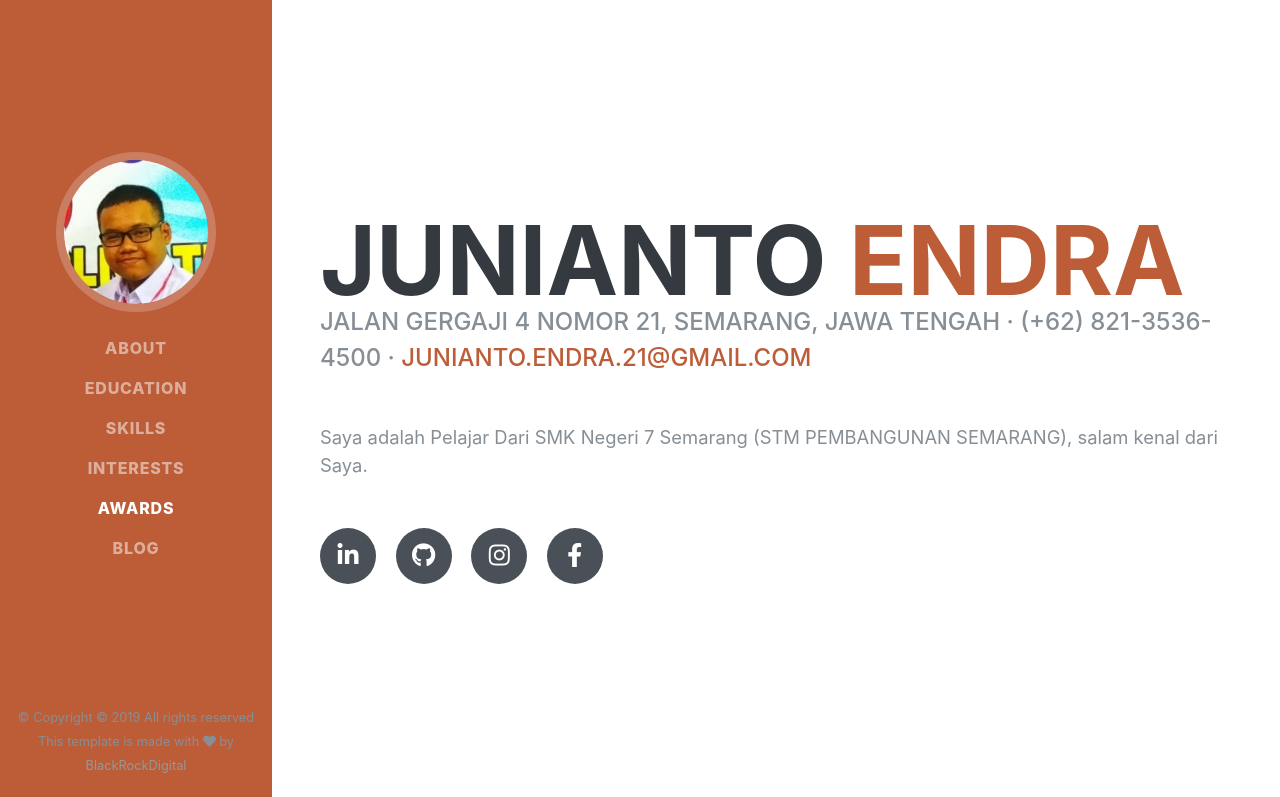
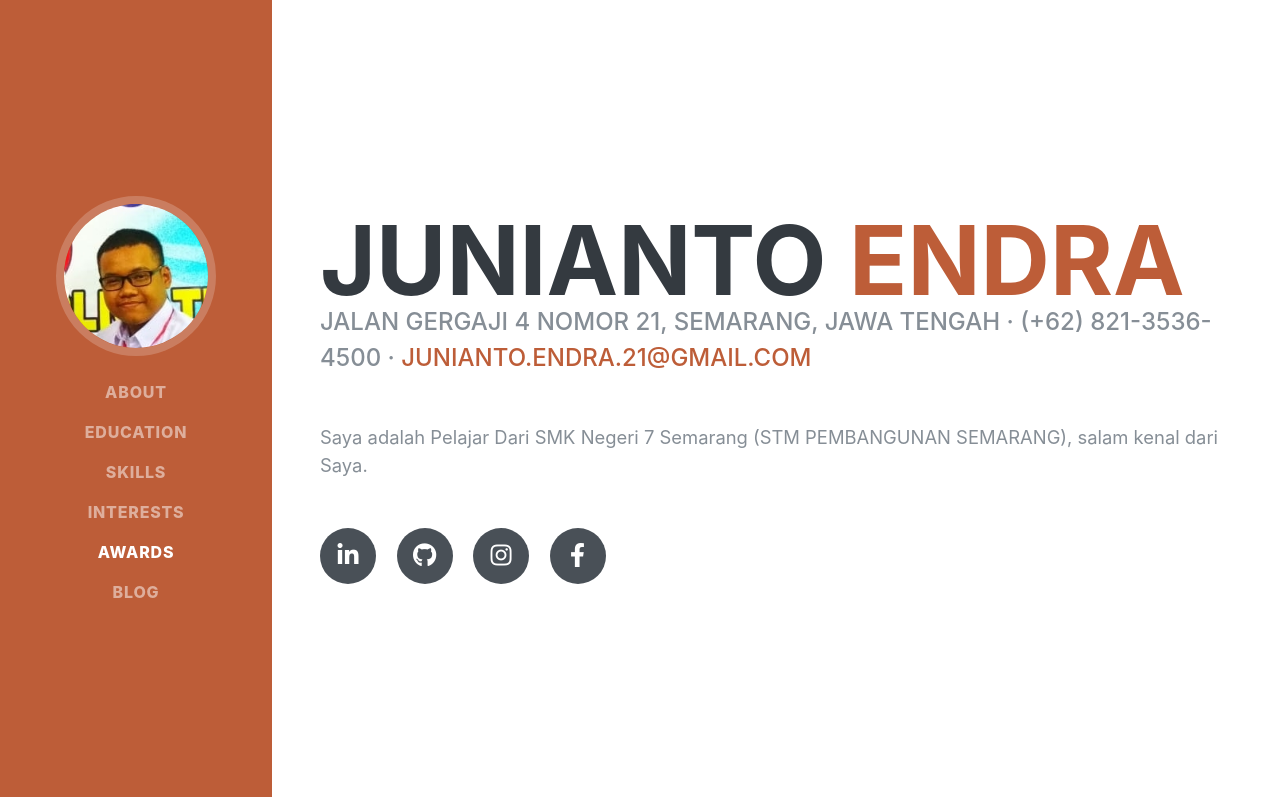
Before and after one commit to mhmdbhsk/Portofolio-Website, a plain HTML site: page index.html in a window 1280 px wide. Shown: the top 797 px of the page. Drawn offline with Linux system fonts and the light colour scheme; a web font is replaced by a local one.

Commit message:
Added link, updated content, and remove unused tag

```diff
--- a/index.html
+++ b/index.html
@@ -76,14 +76,6 @@
                     <a class="nav-link" href="https://ojoisintangled.blogspot.com/" target="_blank">Blog</a>
                 </li>
             </ul>
-        </div>
-        <div class="colorlib-footer">
-            <p><small>&copy;
-                    <!-- Link back to Colorlib can't be removed. Template is licensed under CC BY 3.0. -->
-                    Copyright &copy;
-                    <script>document.write(new Date().getFullYear());</script> All rights reserved This template is made
-                    with <i class="fa fa-heart" aria-hidden="true"></i> by <a href="https://github.com/BlackrockDigital"
-                        target="_blank" style="color: rgb(151, 151, 151)">BlackRockDigital</a>
         </div>
     </nav>
 
@@ -378,7 +370,6 @@
     <hr class="m-0">
 
     <section class="resume-section p-3 p-lg-5 d-flex align-items-center" id="awards">
-      <!-- PLEASE ADD THE LINK HERE -->
       <div class="w-100">
         <h2 class="mb-5">Awards &amp; Certifications</h2>
         <ul class="fa-ul mb-0">
@@ -401,6 +392,9 @@
             <i class="fa-li fa fa-trophy text-warning"></i>
             2<sup>nd</sup>
             Place - IT Software Business Solution - LKS Kota Semarang 2019</li>
+          <li>
+            <a style="text-decoration:none" href="https://www.dicoding.com/users/430795/academies">Look at my Dicoding Account here!</a>
+          </li>
         </ul>
       </div>
     </section>
```
